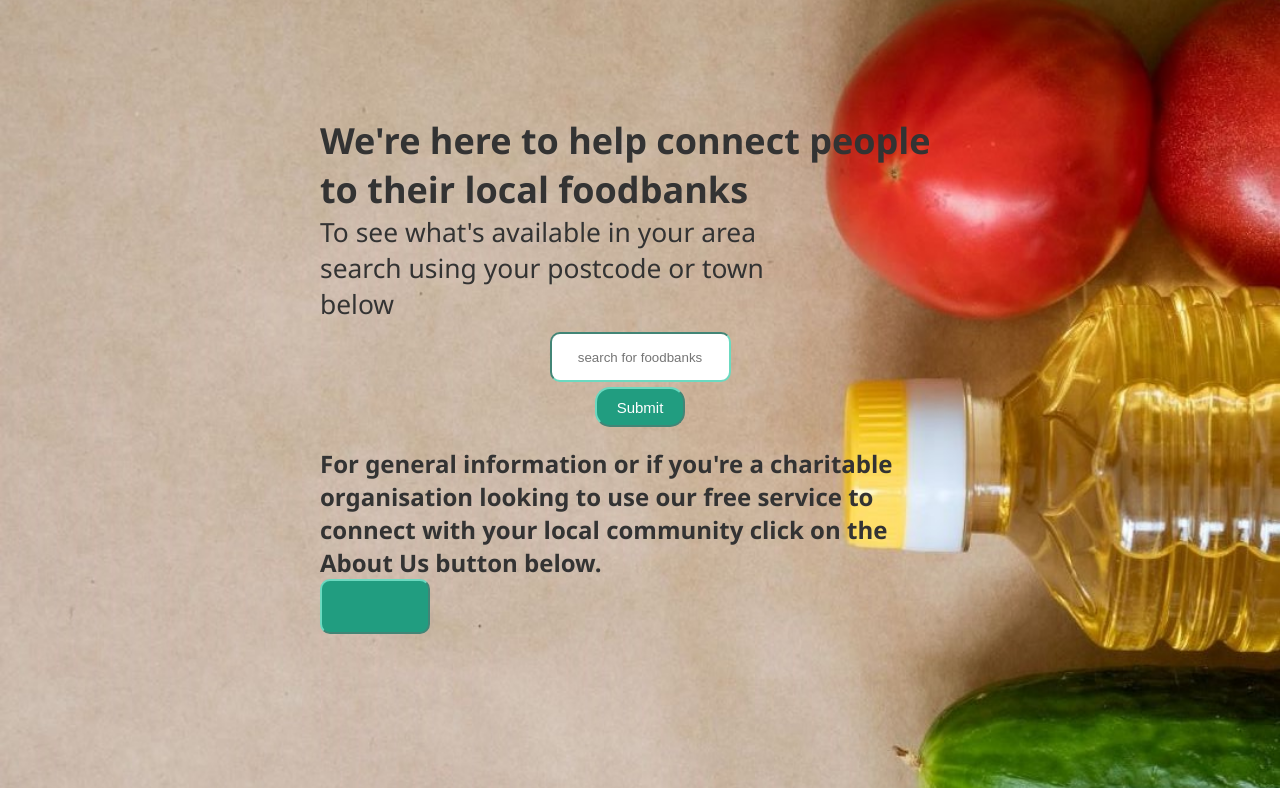
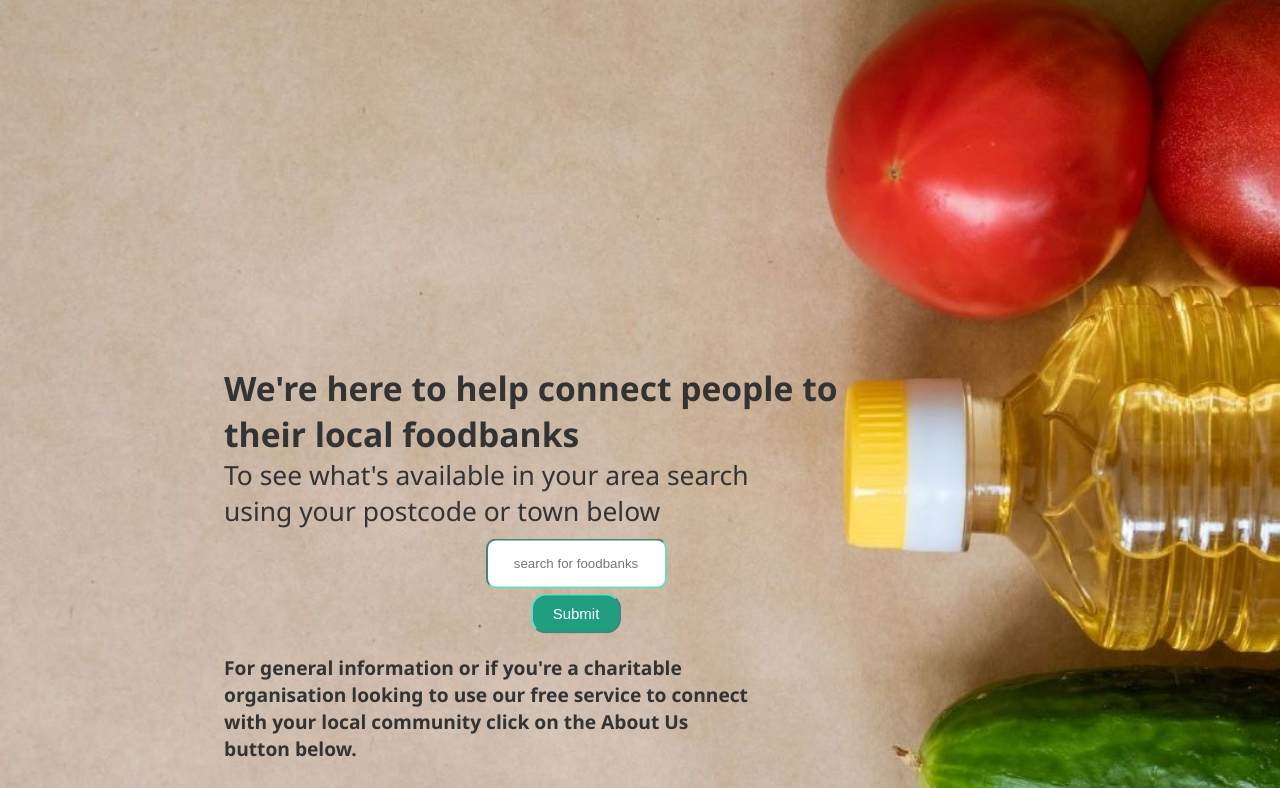
Before and after one commit to SchoolOfCode/final-project_front-end-jazzy-code-superheros, a React (Create React App) app: page / in a window 1280 px wide. Shown: the part 692-1480 px from the top of the page. Built offline with nearby package versions, Linux system fonts and the light colour scheme; no server answers.

Commit message:
about us button folders and files created

```diff
--- /dev/null
+++ b/src/Components/LandingPage/AboutUsButton/index.js
@@ -0,0 +1 @@
+import Button from "../../Button/index.js";
--- a/src/Components/LandingPage/index.js
+++ b/src/Components/LandingPage/index.js
@@ -1,6 +1,5 @@
 import "./styles.css";
 import Input from "../Input/Input";
-import Button from "../Button/index.js";
 import eggsBGMobile from "../../img/eggsBGMobile.jpg";
 import logo from "../../img/logo.png";
 
@@ -37,8 +36,6 @@ const LandingPage = ({
             looking to use our free service to connect with your local community
             click on the About Us button below.
           </h2>
-          <Button />
-
         </div>
       </div>
       <div className="foodbank-list">
--- a/src/Components/LandingPage/styles.css
+++ b/src/Components/LandingPage/styles.css
@@ -71,8 +71,8 @@ html {
 .text {
     font-family: 'Segoe UI', Tahoma, Geneva, Verdana, sans-serif;
     position: absolute;
-    top: 47%;
-    left: 50%;
+    top: 55%;
+    left: 45%;
     transform: translate(-50%, -50%);
     text-align: start;
     color:  #333333;
@@ -80,7 +80,7 @@ html {
 }
 
 h1 {
-    font-size: 1.5rem;
+    font-size: 1.4rem;
     color:  #333333;
     animation: fadeIn 2s;
 
@@ -90,13 +90,14 @@ p {
     font-size: 1.1em;
     font-weight: 2em;
     color:  #333333;
-    width: 70%;
+    width: 75%;
     animation: fadeIn 3s;
 }
 
 h2 {
-    font-size: 1em;
+    font-size: 0.8em;
     color:  #333333;
+    width: 75%;
     animation: fadeIn 4s;
 
 }
```
Also changed, not shown: src/Components/LandingPage/AboutUsButton/styles.css (added).
